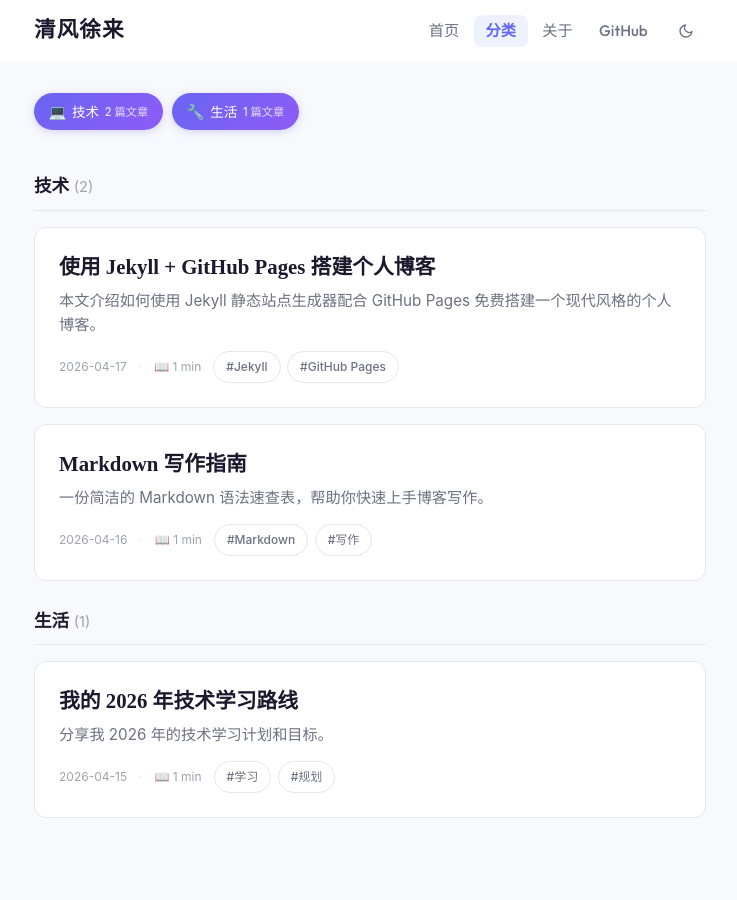
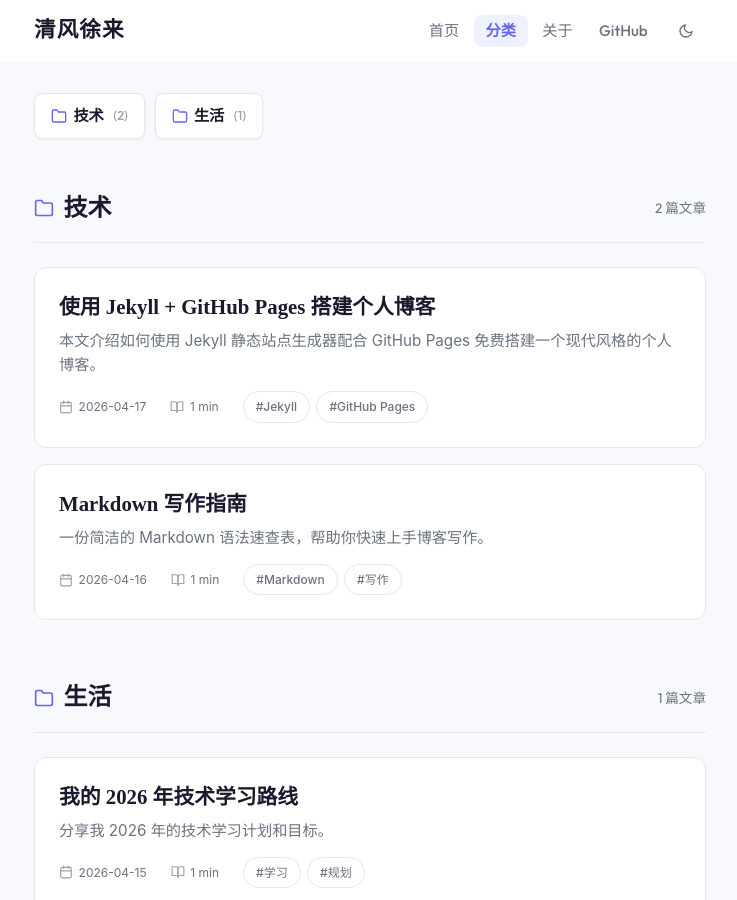
Before and after one commit to Asilencer/asilencer.github.io, a Jekyll site: the page built from categories.html, in a window 1280 px wide and 900 px high. Shown: the whole window, without its empty margins (270-1007 px from the left). Built offline with Jekyll 4.4.1, drawn with Linux system fonts in a browser that asks for light colours; some web fonts are replaced.

Commit message:
style: optimize categories page layout, meta icons for all post lists, and elegant about page

```diff
--- a/_layouts/page.html
+++ b/_layouts/page.html
@@ -1,6 +1,7 @@
 ---
 layout: default
 ---
+<div class="container">
   <article class="page">
     <header class="page-header">
       <h1>{{ page.title }}</h1>
@@ -9,3 +10,4 @@
       {{ content }}
     </div>
   </article>
+</div>
--- a/assets/css/style.css
+++ b/assets/css/style.css
@@ -1017,67 +1017,76 @@
 .category-card {
   display: inline-flex;
   align-items: center;
-  gap: 0.35rem;
-  padding: 0.35rem 0.9rem;
-  border-radius: 999px;
-  font-size: 0.85rem;
+  gap: 0.4rem;
+  padding: 0.5rem 1rem;
+  border-radius: var(--radius-sm);
+  font-size: 0.95rem;
+  font-family: var(--font-display);
   font-weight: 500;
-  color: #ffffff;
-  background: linear-gradient(135deg, var(--color-gradient-start), var(--color-gradient-end), var(--color-gradient-accent));
-  background-size: 200% 200%;
-  animation: tagGradient 3s ease infinite;
+  color: var(--color-text);
+  background: var(--color-surface);
+  border: 1px solid var(--color-border);
   text-decoration: none;
   transition: all var(--transition);
-  box-shadow: 0 2px 8px rgba(99, 102, 241, 0.25);
-  position: relative;
-  overflow: hidden;
-}
-
-.category-card::before {
-  content: '';
-  position: absolute;
-  top: -50%;
-  left: -50%;
-  width: 200%;
-  height: 200%;
-  background: linear-gradient(
-    45deg,
-    transparent 30%,
-    rgba(255, 255, 255, 0.15) 50%,
-    transparent 70%
-  );
-  animation: tagShine 3s ease-in-out infinite;
+  box-shadow: var(--shadow-sm);
 }
 
 .category-card:hover {
-  transform: translateY(-2px) scale(1.05);
-  box-shadow: 0 4px 16px rgba(99, 102, 241, 0.4);
+  transform: translateY(-2px);
+  box-shadow: var(--shadow-md);
+  border-color: var(--color-primary);
+  color: var(--color-primary);
 }
 
 .category-card .cat-icon {
-  font-size: 0.9rem;
+  color: var(--color-primary);
 }
 
 .category-card .cat-name {
-  font-weight: 500;
-  font-size: 0.85rem;
+  font-weight: 600;
 }
 
 .category-card .cat-count {
-  font-size: 0.7rem;
-  opacity: 0.8;
+  font-size: 0.8rem;
+  color: var(--color-text-tertiary);
+  margin-left: 0.2rem;
 }
 
 .category-posts {
-  margin-top: 2rem;
+  margin-top: 3rem;
 }
 
-.category-posts h3 {
-  font-size: 1.1rem;
-  font-weight: 600;
-  margin-bottom: 1rem;
-  padding-bottom: 0.5rem;
+.category-section {
+  margin-bottom: 3.5rem;
+}
+
+.category-header {
+  display: flex;
+  align-items: center;
+  justify-content: space-between;
+  margin-bottom: 1.5rem;
+  padding-bottom: 0.75rem;
   border-bottom: 1px solid var(--color-border);
+}
+
+.category-header h3 {
+  font-family: var(--font-serif);
+  font-size: 1.5rem;
+  font-weight: 700;
+  display: flex;
+  align-items: center;
+  gap: 0.6rem;
+  color: var(--color-text);
+}
+
+.category-header h3 svg {
+  color: var(--color-primary);
+}
+
+.category-header .count {
+  font-size: 0.85rem;
+  color: var(--color-text-secondary);
+  font-family: var(--font-display);
 }
 
 /* ===== 404 Page ===== */
@@ -1123,17 +1132,25 @@
 .error-terminal a:hover { color: var(--color-terminal-prompt); }
 
 /* ===== Page ===== */
+.page {
+  max-width: var(--max-width);
+  margin: 0 auto;
+}
+
 .page-header {
-  margin-top: 2rem;
-  margin-bottom: 2rem;
-  padding-bottom: 1rem;
+  margin-top: 3rem;
+  margin-bottom: 2.5rem;
+  padding-bottom: 1.5rem;
   border-bottom: 1px solid var(--color-border);
+  text-align: center;
 }
 
 .page-header h1 {
-  font-size: 2rem;
-  font-weight: 700;
-  letter-spacing: -0.02em;
+  font-family: var(--font-serif);
+  font-size: 2.5rem;
+  font-weight: 900;
+  letter-spacing: 0.02em;
+  color: var(--color-text);
 }
 
 /* ===== Back to Top ===== */
--- a/categories.html
+++ b/categories.html
@@ -4,33 +4,44 @@
 permalink: /categories.html
 ---
 <div class="container">
-  {% assign icons = "💻,🔧,📝,🚀,💡,🎨,📊,🌐" | split: "," %}
   <div class="categories-grid">
     {% assign cats = site.categories | sort %}
     {% for cat in cats %}
-      {% assign icon_index = forloop.index0 | modulo: 8 %}
       <a href="#{{ cat[0] | slugify }}" class="category-card">
-        <div class="cat-icon">{{ icons[icon_index] }}</div>
-        <div class="cat-name">{{ cat[0] }}</div>
-        <div class="cat-count">{{ cat[1].size }} 篇文章</div>
+        <svg class="cat-icon" width="16" height="16" viewBox="0 0 24 24" fill="none" stroke="currentColor" stroke-width="2" stroke-linecap="round" stroke-linejoin="round"><path d="M22 19a2 2 0 0 1-2 2H4a2 2 0 0 1-2-2V5a2 2 0 0 1 2-2h5l2 3h9a2 2 0 0 1 2 2z"></path></svg>
+        <span class="cat-name">{{ cat[0] }}</span>
+        <span class="cat-count">({{ cat[1].size }})</span>
       </a>
     {% endfor %}
   </div>
 
   <div class="category-posts">
     {% for cat in cats %}
-      <section id="{{ cat[0] | slugify }}">
-        <h3>{{ cat[0] }} <small style="color: var(--color-text-tertiary); font-weight: 400;">({{ cat[1].size }})</small></h3>
+      <section id="{{ cat[0] | slugify }}" class="category-section">
+        <div class="category-header">
+          <h3>
+            <svg width="20" height="20" viewBox="0 0 24 24" fill="none" stroke="currentColor" stroke-width="2" stroke-linecap="round" stroke-linejoin="round"><path d="M22 19a2 2 0 0 1-2 2H4a2 2 0 0 1-2-2V5a2 2 0 0 1 2-2h5l2 3h9a2 2 0 0 1 2 2z"></path></svg>
+            {{ cat[0] }}
+          </h3>
+          <span class="count">{{ cat[1].size }} 篇文章</span>
+        </div>
         <div class="post-list">
           {% for post in cat[1] %}
             <article class="post-card">
               <h2><a href="{{ post.url | relative_url }}">{{ post.title }}</a></h2>
               <p class="excerpt">{{ post.excerpt | strip_html | truncate: 120 }}</p>
               <div class="meta">
-                <time>{{ post.date | date: "%Y-%m-%d" }}</time>
-                <span class="sep">·</span>
-                <span class="read-time">📖 {% assign word_count = post.content | number_of_words %}{% assign read_min = word_count | divided_by: 200 | plus: 1 %}{{ read_min }} min</span>
+                <div class="meta-item">
+                  <svg class="meta-icon" width="14" height="14" viewBox="0 0 24 24" fill="none" stroke="currentColor" stroke-width="2" stroke-linecap="round" stroke-linejoin="round"><rect x="3" y="4" width="18" height="18" rx="2" ry="2"></rect><line x1="16" y1="2" x2="16" y2="6"></line><line x1="8" y1="2" x2="8" y2="6"></line><line x1="3" y1="10" x2="21" y2="10"></line></svg>
+                  <time>{{ post.date | date: "%Y-%m-%d" }}</time>
+                </div>
+                <span class="dot"></span>
+                <div class="meta-item">
+                  <svg class="meta-icon" width="14" height="14" viewBox="0 0 24 24" fill="none" stroke="currentColor" stroke-width="2" stroke-linecap="round" stroke-linejoin="round"><path d="M2 3h6a4 4 0 0 1 4 4v14a3 3 0 0 0-3-3H2z"></path><path d="M22 3h-6a4 4 0 0 0-4 4v14a3 3 0 0 1 3-3h7z"></path></svg>
+                  <span>{% assign word_count = post.content | number_of_words %}{% assign read_min = word_count | divided_by: 200 | plus: 1 %}{{ read_min }} min</span>
+                </div>
                 {% if post.tags %}
+                  <span class="dot"></span>
                   <span class="post-tags">
                     {% for tag in post.tags limit: 2 %}
                       <span class="tag">#{{ tag }}</span>
```
Also changed, not shown: index.html (+20 -6 lines). Lines whose indentation alone changed are shown as unchanged.
